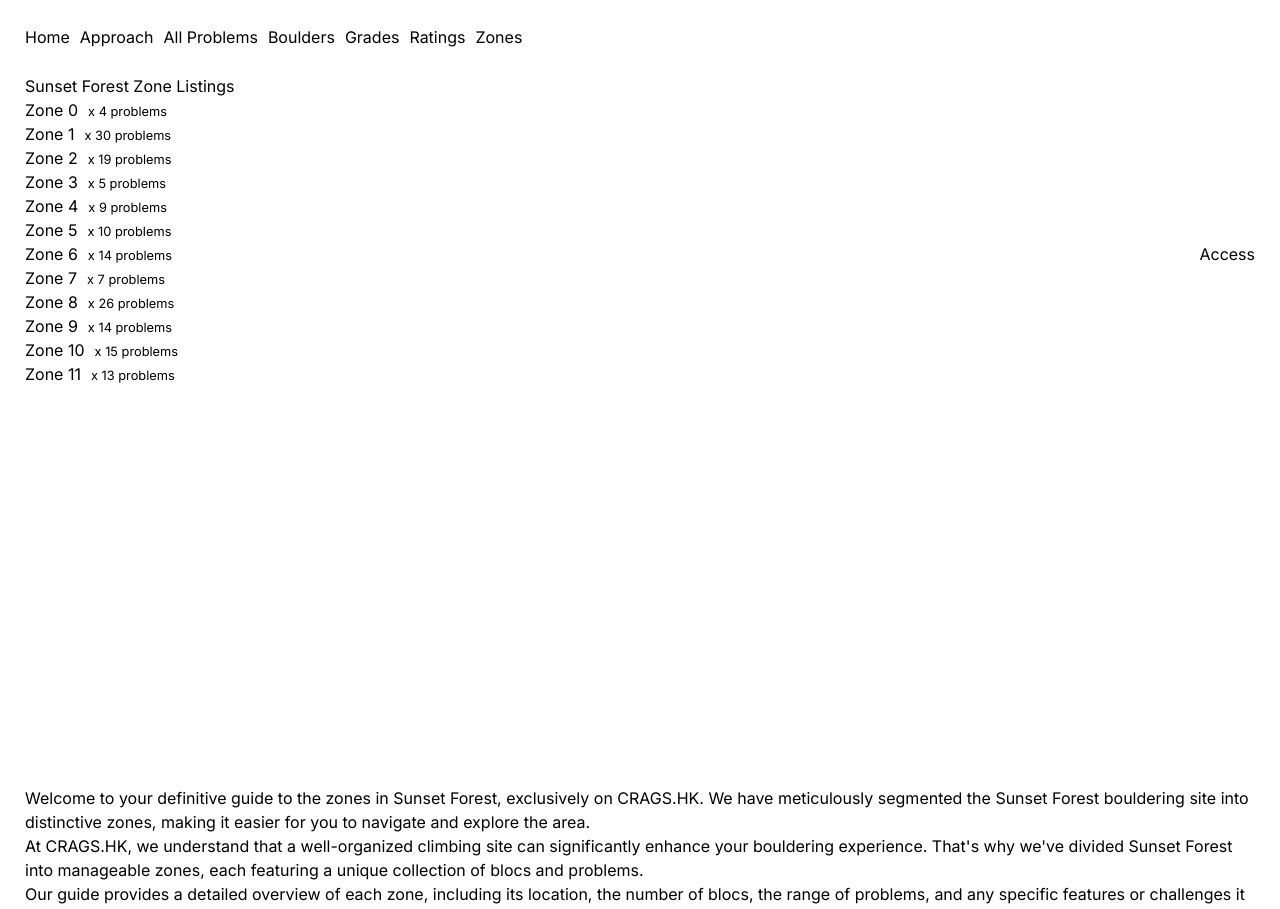
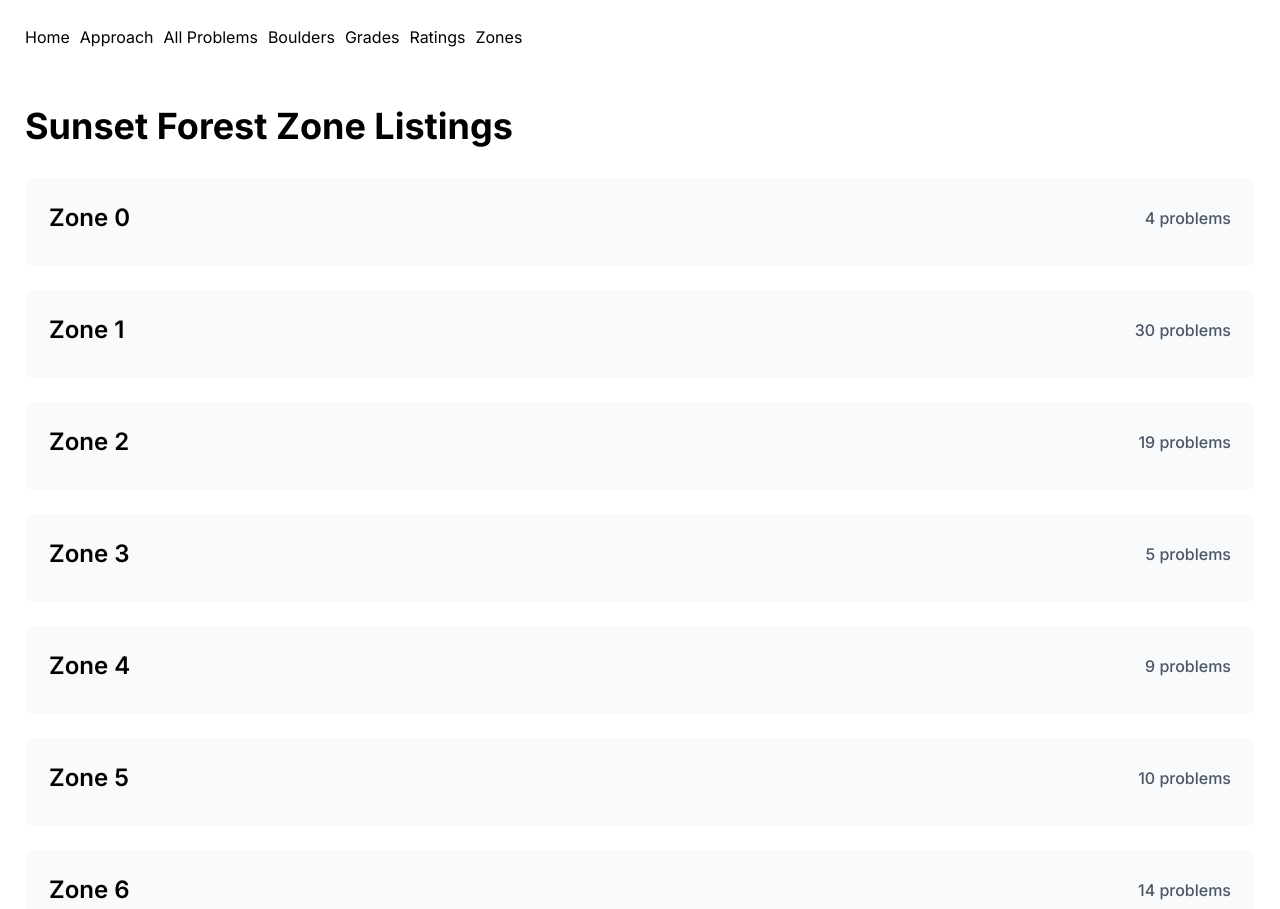
Before and after one commit to alextsoi/2310-crags-hk, a Next.js app: page /sunset-forest/zones in a window 1280 px wide. Shown: the top 909 px of the page. Built offline with nearby package versions, Linux system fonts and the light colour scheme.

Commit message:
apply tailwind css on listing page

```diff
--- a/app/sunset-forest/approach/page.js
+++ b/app/sunset-forest/approach/page.js
@@ -41,23 +41,36 @@ export default async function Approach() {
     let content2 = data.content2;
     let content2Result = await processor.process(content2);
     content2Result = content2Result.toString();
+
     return (
-        <main className={styles.main}>
-            <div className="container">
-                <h1>Sunset Forest Approach</h1>
-                <div dangerouslySetInnerHTML={{ __html: contentResult }}></div>
-                <div className={styles.approachWrapper}>
-                    {
-                        images && images.map((image, index) => {
-                            return (
-                                <div key={index} className={styles.approach}>
-                                    <img loading="lazy" width={396} height={704} src={image} alt={`Sunset Forest Bouldering Site Approach Step ${index + 1} | CRAGS.HK`} />
-                                </div>
-                            )
-                        })
-                    }
+        <main className="min-h-screen bg-white">
+            <div className="container mx-auto px-4 py-8 max-w-7xl">
+                <h1 className="text-4xl font-bold mb-8">Sunset Forest Approach</h1>
+
+                <div className="prose prose-lg max-w-none mb-12" dangerouslySetInnerHTML={{ __html: contentResult }}></div>
+
+                <div className="grid grid-cols-1 md:grid-cols-2 lg:grid-cols-3 gap-8 mb-12">
+                    {images && images.map((image, index) => (
+                        <div
+                            key={index}
+                            className="relative overflow-hidden rounded-lg shadow-lg hover:shadow-xl transition-shadow"
+                        >
+                            <img
+                                loading="lazy"
+                                width={396}
+                                height={704}
+                                src={image}
+                                alt={`Sunset Forest Bouldering Site Approach Step ${index + 1} | CRAGS.HK`}
+                                className="w-full h-auto object-cover"
+                            />
+                            <div className="absolute bottom-0 left-0 right-0 bg-black bg-opacity-50 text-white p-2 text-center">
+                                Step {index + 1}
+                            </div>
+                        </div>
+                    ))}
                 </div>
-                <div dangerouslySetInnerHTML={{ __html: content2Result }}></div>
+
+                <div className="prose prose-lg max-w-none" dangerouslySetInnerHTML={{ __html: content2Result }}></div>
             </div>
         </main>
     )
--- a/app/sunset-forest/ratings/page.js
+++ b/app/sunset-forest/ratings/page.js
@@ -39,18 +39,48 @@ export default async function Rating() {
     let allRatings = _.map(allRoutes, 'rating');
     allRatings = _.uniq(allRatings);
     allRatings = _.sortBy(allRatings, String);
+
     return (
-        <main className={styles.main}>
-            <div className="container">
-                <h1>Sunset Forest Rating Listings</h1>
-                {allRatings.map((rating, ratingKey) => {
-                    return <section key={ratingKey} className={styles.rating}>
-                        <h3><Link
-                            title={`${rating !== 0 ? `Problems rated with ${rating} stars` : 'Normal Problems'} | Sunset Forest Bouldering Grades | CRAGS.HK`}
-                            href={`/sunset-forest/rating/${rating}`}>{rating !== 0 ? `${rating} star` : 'Normal'}</Link><span className={styles.problemCount}>x {allRoutes.filter(route => route.rating === rating).length} problems</span></h3>
-                    </section>;
-                })}
-                <article className={styles.articleParagraphs}>
+        <main className="min-h-screen bg-white">
+            <div className="container mx-auto px-4 py-8 max-w-7xl">
+                <h1 className="text-4xl font-bold mb-8">Sunset Forest Rating Listings</h1>
+
+                <div className="space-y-4">
+                    {allRatings.map((rating, ratingKey) => {
+                        const problemCount = allRoutes.filter(route => route.rating === rating).length;
+                        const ratingTitle = rating !== 0 ? `${rating} star` : 'Normal';
+                        const ratingDescription = rating !== 0 ? `Problems rated with ${rating} stars` : 'Normal Problems';
+
+                        return (
+                            <section
+                                key={ratingKey}
+                                className="bg-gray-50 rounded-lg p-6 hover:bg-gray-100 transition-colors"
+                            >
+                                <div className="flex items-center justify-between">
+                                    <h3 className="text-2xl font-semibold flex items-center">
+                                        <Link
+                                            title={`${ratingDescription} | Sunset Forest Bouldering Grades | CRAGS.HK`}
+                                            href={`/sunset-forest/rating/${rating}`}
+                                            className="text-gray-800 hover:text-blue-600 transition-colors flex items-center gap-2"
+                                        >
+                                            {ratingTitle}
+                                            {rating !== 0 && (
+                                                <span className="text-yellow-400">
+                                                    {'★'.repeat(rating)}
+                                                </span>
+                                            )}
+                                        </Link>
+                                    </h3>
+                                    <span className="text-gray-600 font-medium">
+                                        {problemCount} problems
+                                    </span>
+                                </div>
+                            </section>
+                        );
+                    })}
+                </div>
+
+                <article className="prose prose-lg max-w-none mt-12 space-y-6">
                     <p>Welcome to your essential guide to the boulder problem ratings in Sunset Forest, brought to you by CRAGS.HK. Our system rates each problem from standard to a maximum of 3 stars, enabling you to quickly identify the most highly recommended climbs.</p>
                     <p>At CRAGS.HK, we understand that your time at Sunset Forest is precious. You want to make the most of your climbing experience, especially if your visit is brief. That's why we've developed this rating system: to help you prioritize the most enjoyable and rewarding problems.</p>
                     <p>A 3-star rating indicates a must-try problem - a climb that offers an exceptional combination of technical challenge, aesthetic appeal, and overall fun. Problems with 2 stars are also highly recommended, offering a great climbing experience. 1-star problems are standard climbs, perfect for warm-ups or cooling down.</p>
--- a/app/sunset-forest/zones/page.js
+++ b/app/sunset-forest/zones/page.js
@@ -40,7 +40,7 @@ export default async function Zone() {
     allZones = _.sortBy(allZones, 'order');
 
     const routeFiles = await fs.readdir('src/routes');
-    let  allRoutes = [];
+    let allRoutes = [];
     for (const file of routeFiles) {
         const fileContent = await fs.readFile(`src/routes/${file}`, 'utf8');
         const data = matter(fileContent).data;
@@ -51,21 +51,51 @@ export default async function Zone() {
     allRoutes = _.sortBy(allRoutes, 'id');
 
     return (
-        <main className={styles.main}>
-            <div className="container">
-                <h1>Sunset Forest Zone Listings</h1>
-                {allZones.map((zone, zoneKey) => {
-                    // TODO: find number of boulders in the zone
-                    // let matchedZone = zones.data.find(z => z.id === zone);
-                    const length = allRoutes.filter(route => route.zone === zone.id).length;
-                    return <section key={zoneKey} className={styles.zone}>
-                        <h3><Link
-                            title={`Sunset Forest Bouldering ${zone.name} | Sunset Forest Bouldering Grades | CRAGS.HK`}
-                            href={`/sunset-forest/zone/${zone.id}`}>{zone.name}</Link><span className={styles.problemCount}>x {length} problems</span></h3>
-                        {zone.access && <div><a href={zone.access.link} title={zone.access.title} target={zone.access.target ? zone.access.target : '_blank'}>{zone.access.text}</a></div>}
-                    </section>;
-                })}
-                <article className={styles.articleParagraphs}>
+        <main className="min-h-screen bg-white">
+            <div className="container mx-auto px-4 py-8 max-w-7xl">
+                <h1 className="text-4xl font-bold mb-8">Sunset Forest Zone Listings</h1>
+
+                <div className="space-y-6">
+                    {allZones.map((zone, zoneKey) => {
+                        const length = allRoutes.filter(route => route.zone === zone.id).length;
+                        return (
+                            <section
+                                key={zoneKey}
+                                className="bg-gray-50 rounded-lg p-6 hover:bg-gray-100 transition-colors"
+                            >
+                                <div className="flex items-center justify-between mb-2">
+                                    <h3 className="text-2xl font-semibold">
+                                        <Link
+                                            title={`Sunset Forest Bouldering ${zone.name} | Sunset Forest Bouldering Grades | CRAGS.HK`}
+                                            href={`/sunset-forest/zone/${zone.id}`}
+                                            className="text-gray-800 hover:text-blue-600 transition-colors"
+                                        >
+                                            {zone.name}
+                                        </Link>
+                                    </h3>
+                                    <span className="text-gray-600 font-medium">
+                                        {length} problems
+                                    </span>
+                                </div>
+
+                                {zone.access && (
+                                    <div className="mt-2">
+                                        <a
+                                            href={zone.access.link}
+                                            title={zone.access.title}
+                                            target={zone.access.target ? zone.access.target : '_blank'}
+                                            className="text-blue-600 hover:text-blue-800 underline"
+                                        >
+                                            {zone.access.text}
+                                        </a>
+                                    </div>
+                                )}
+                            </section>
+                        );
+                    })}
+                </div>
+
+                <article className="prose prose-lg max-w-none mt-12 space-y-6">
                     <p>Welcome to your definitive guide to the zones in Sunset Forest, exclusively on CRAGS.HK. We have meticulously segmented the Sunset Forest bouldering site into distinctive zones, making it easier for you to navigate and explore the area.</p>
                     <p>At CRAGS.HK, we understand that a well-organized climbing site can significantly enhance your bouldering experience. That's why we've divided Sunset Forest into manageable zones, each featuring a unique collection of blocs and problems.</p>
                     <p>Our guide provides a detailed overview of each zone, including its location, the number of blocs, the range of problems, and any specific features or challenges it offers. Whether you're a seasoned climber seeking new challenges or a beginner looking for a suitable starting point, our zone guide helps you plan your visit efficiently.</p>
```
